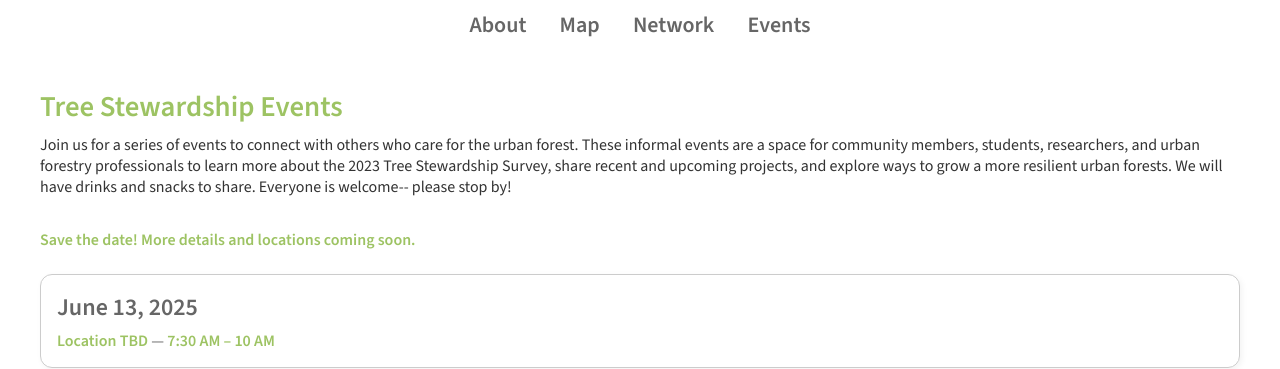
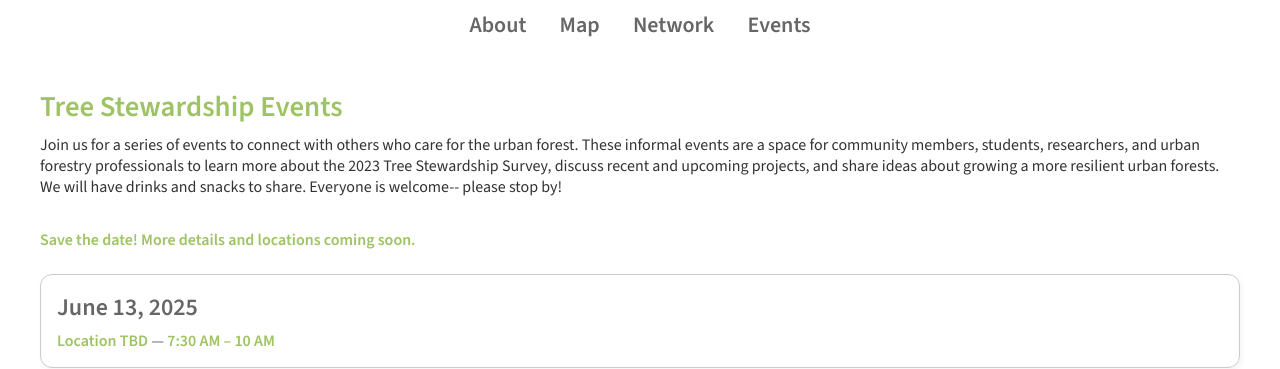
Before and after one commit to sallydonovan/mspstewmap, a Jekyll site: the page built from events.md, in a window 1280 px wide. Shown: the top 369 px of the page. Built offline with Jekyll 4.4.1, drawn with Linux system fonts in a browser that asks for light colours.

Commit message:
Update events.md

```diff
--- a/events.md
+++ b/events.md
@@ -44,7 +44,7 @@
 
 <div class="event-header">Tree Stewardship Events</div>
 <div class="event-subtext">
-  Join us for a series of events to connect with others who care for the urban forest. These informal events are a space for community members, students, researchers, and urban forestry professionals to learn more about the 2023 Tree Stewardship Survey, share recent and upcoming projects, and explore ways to grow a more resilient urban forests. We will have drinks and snacks to share. Everyone is welcome-- please stop by!
+  Join us for a series of events to connect with others who care for the urban forest. These informal events are a space for community members, students, researchers, and urban forestry professionals to learn more about the 2023 Tree Stewardship Survey, discuss recent and upcoming projects, and share ideas about growing a more resilient urban forests. We will have drinks and snacks to share. Everyone is welcome-- please stop by!
 </div>
 
 <p class="event-highlight">Save the date! More details and locations coming soon.</p>
```
